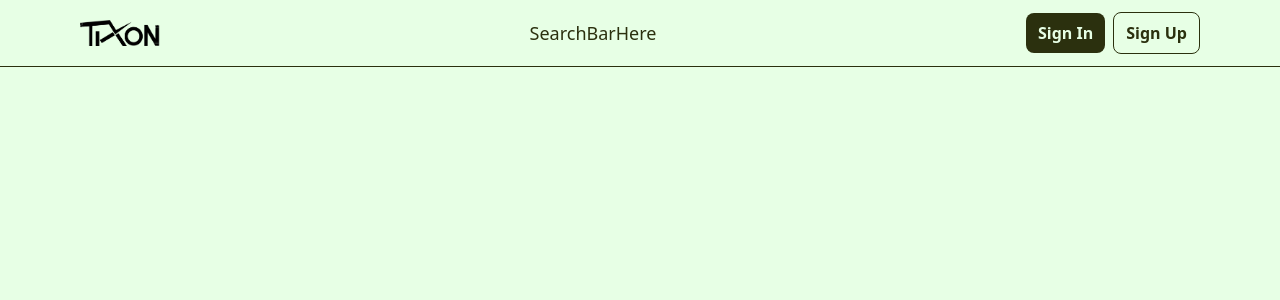
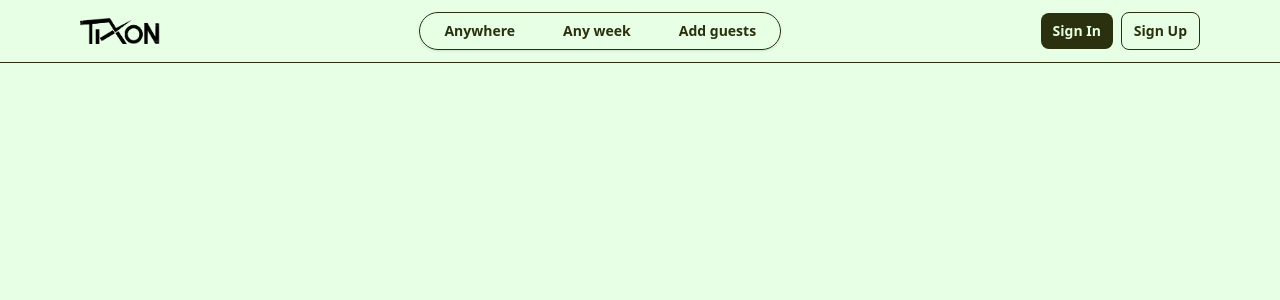
Before and after one commit to tixonapp/tixon_web, a React (Vite) app: page / in a window 1280 px wide. Shown: the top 300 px of the page. Built offline with nearby package versions, Linux system fonts and the light colour scheme.

Commit message:
DoneSomeChangesToNavBar

```diff
--- a/src/landing_page/components/Search.jsx
+++ b/src/landing_page/components/Search.jsx
@@ -1,9 +1,19 @@
 const Search = () => {
     return (
         <>
-        <p className="text-[18px]">
-            SearchBarHere
-        </p>
+        <div className="SearchBar
+        flex flex-row items-center justify-between
+        border-[1px] w-pull md:w-auto py-2 rounded-full shadow-sm cursor-pointer">
+            <div className="text-sm px-6 font-semibold">
+                Anywhere
+            </div>
+            <div className="text-sm px-6 font-semibold">
+                Any week
+            </div>
+            <div className="text-sm px-6 font-semibold">
+                Add guests
+            </div>
+        </div>
         </>
     );
   };
--- a/src/landing_page/components/SignInOptions.jsx
+++ b/src/landing_page/components/SignInOptions.jsx
@@ -1,10 +1,10 @@
 const SignInOptions = () => {
     return (
         <div className="siginoptions flex flex-row gap-2 items-center">
-        <div className="signin font-bold rounded-lg bg-[#2b300e] p-2 px-3 cursor-pointer">
+        <div className="signin font-bold text-sm rounded-lg bg-[#2b300e] p-2 px-3 cursor-pointer">
             Sign In
         </div>
-        <div className="signup font-bold rounded-lg border-[#2b300e] border-1 p-2 px-3 cursor-pointer">
+        <div className="signup font-bold text-sm rounded-lg border-[#2b300e] border-1 p-2 px-3 cursor-pointer">
             Sign Up
         </div>
         </div>
--- a/src/main.css
+++ b/src/main.css
@@ -1,7 +1,11 @@
 @import "tailwindcss";
+* {
+  box-sizing: border-box;
+}
 body{
   background-color: #e7ffe5;
   color: #2b300e;
+  box-sizing: border-box;
 }
 .signin{
   color:#e7ffe5;
```
